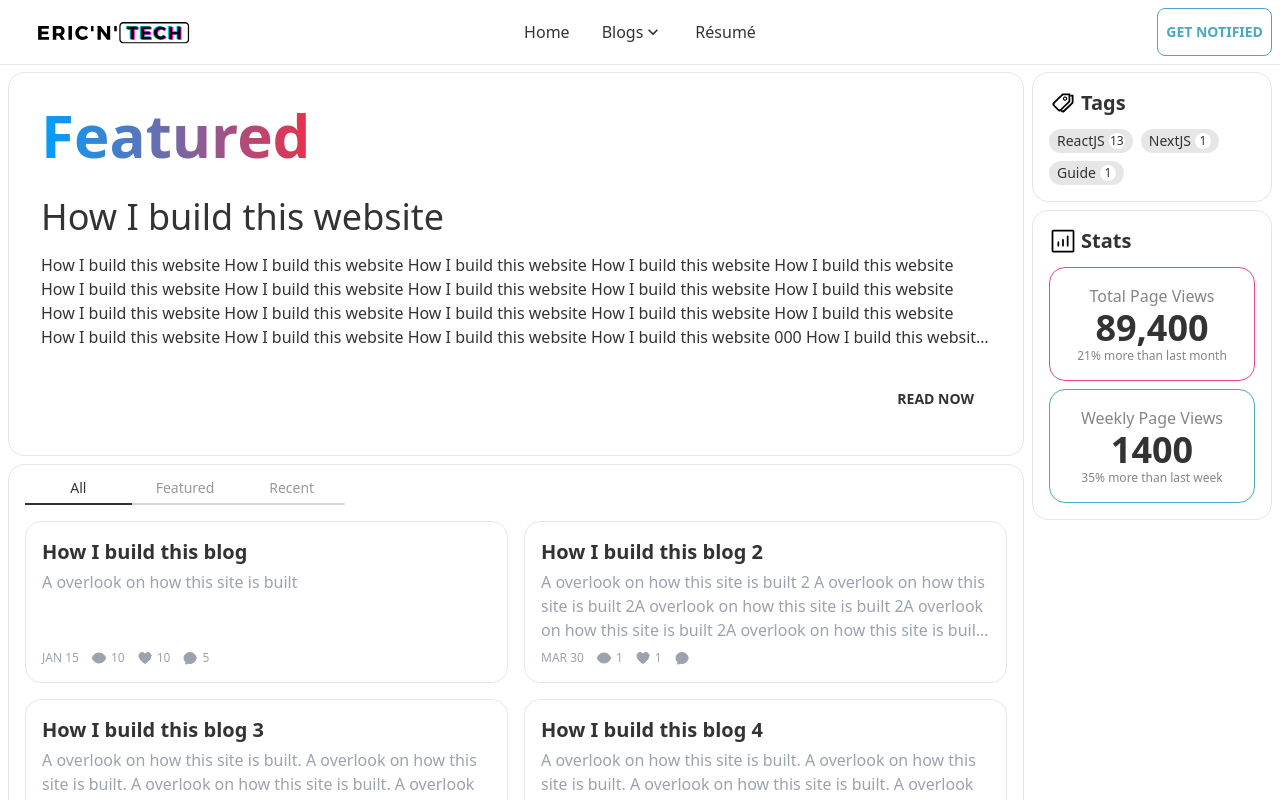
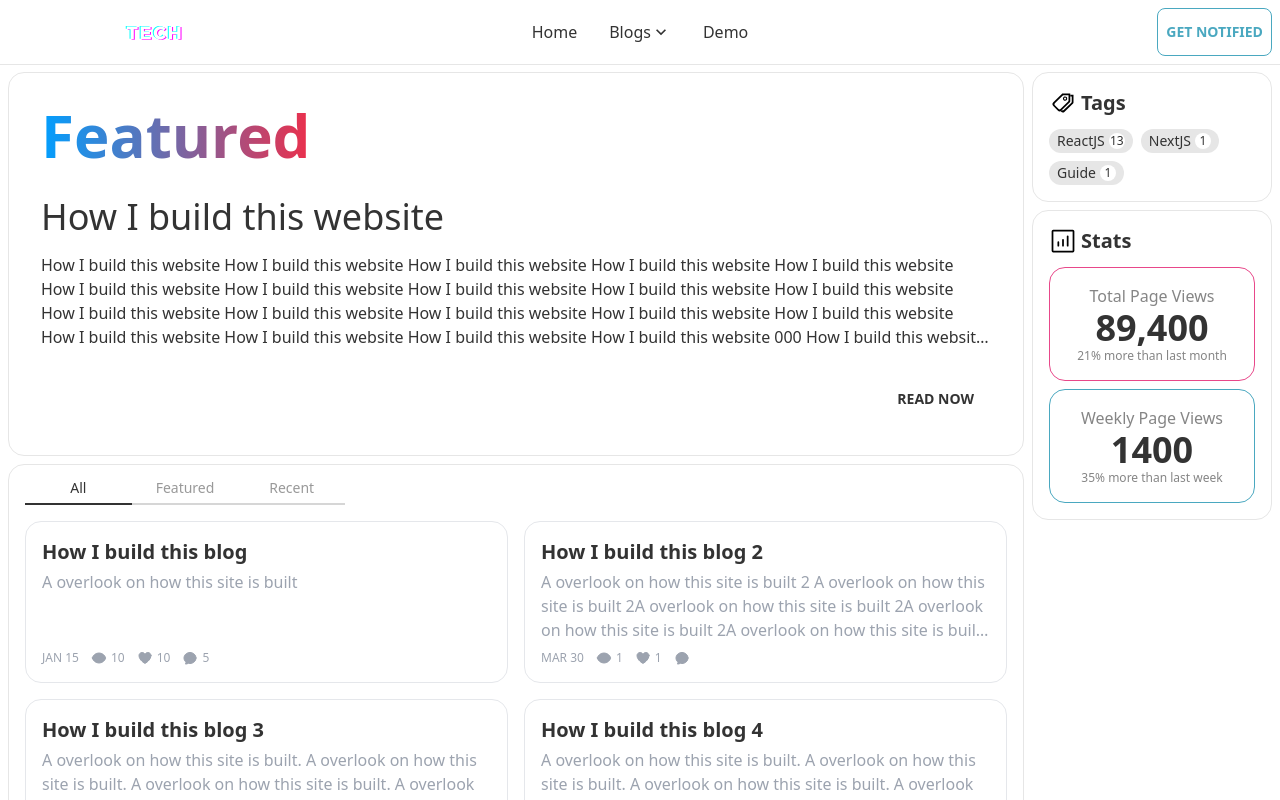
Before and after one commit to ericyangchen/ericntech, a Next.js app: page /blogs in a window 1280 px wide. Shown: the top 800 px of the page. Built offline with nearby package versions, Linux system fonts and the light colour scheme.

Commit message:
style: style mod

```diff
--- a/app/blogs/(overview)/page.tsx
+++ b/app/blogs/(overview)/page.tsx
@@ -5,6 +5,7 @@ export default function BlogOverviewPage() {
   return (
     <div className="flex flex-col gap-2 bg-base-100">
       <FeaturedSection />
+      {/* @ts-expect-error Server Component */}
       <ListSection />
     </div>
   );
--- a/app/components/Navbar.tsx
+++ b/app/components/Navbar.tsx
@@ -1,19 +1,44 @@
-"use client";
 import MenuIcon from "./icons/common/MenuIcon";
-import LogoNormal from "./icons/logo/black/LogoNormal";
+// import LogoNormal from "./icons/logo/black/LogoNormal";
 import LogoHollowNofill from "./icons/logo/white/LogoHollowNofill";
 
 export default function Navbar() {
   return (
-    <div className="h-16 navbar ">
-      {/* Logo & Mobile: Drawer */}
+    <div className="h-16 navbar">
       <div className="navbar-start">
+        <Drawer />
+        <Logo />
+      </div>
+
+      <NavbarMenu />
+
+      {/* Navbar Buttons */}
+      <div className="navbar-end">
+        <a className="p-2 btn btn-outline btn-info">Get Notified</a>
+      </div>
+    </div>
+  );
+}
+
+const Logo = () => {
+  return (
+    <button className="flex items-center justify-center p-0 font-semibold normal-case btn btn-ghost h-fit hover:bg-transparent">
+      {/* <LogoNormal width={200} height={52} /> */}
+      <LogoHollowNofill width={200} height={52} />
+    </button>
+  );
+};
+
+/** Drawer for Mobile  */
+const Drawer = () => {
+  return (
     <div className="dropdown">
       {/* Drawer Icon */}
       <label tabIndex={0} className="btn btn-ghost lg:hidden btn-circle">
         <MenuIcon width={24} height={24} />
       </label>
-          {/* Drawer Menu */}
+
+      {/* Menu */}
       <ul
         tabIndex={0}
         className="p-2 mt-3 shadow menu menu-compact dropdown-content bg-base-100 rounded-box w-60"
@@ -51,15 +76,12 @@ export default function Navbar() {
         </li>
       </ul>
     </div>
+  );
+};
 
-        {/* Logo */}
-        <button className="flex items-center justify-center p-0 font-semibold normal-case btn btn-ghost h-fit">
-          <LogoNormal width={200} height={52} />
-          {/* <LogoHollowNofill width={200} height={52} /> */}
-        </button>
-      </div>
-
-      {/* Desktop: Navbar Menu */}
+/** Menu for Desktop */
+const NavbarMenu = () => {
+  return (
     <div className="hidden navbar-center lg:flex">
       <ul className="px-1 menu menu-horizontal">
         <li>
@@ -91,15 +113,9 @@ export default function Navbar() {
           </ul>
         </li>
         <li>
-            <a>Résumé</a>
+          <a>Demo</a>
         </li>
       </ul>
     </div>
-
-      {/* Navbar Buttons */}
-      <div className="navbar-end">
-        <a className="p-2 btn btn-outline btn-info">Get Notified</a>
-      </div>
-    </div>
   );
-}
+};
--- a/app/layout.tsx
+++ b/app/layout.tsx
@@ -9,10 +9,10 @@ export default function RootLayout({
   return (
     <html lang="en">
       <head />
-      <body className="h-screen">
+      <body className="w-screen h-screen">
         {/* Navbar */}
         <div className="fixed top-0 z-50 w-full border-b border-base-200 backdrop-blur">
-          <div className="mx-auto max-w-7xl">
+          <div className="mx-auto lg:max-w-7xl">
             <Navbar />
           </div>
         </div>
--- a/app/page.tsx
+++ b/app/page.tsx
@@ -1,5 +1,4 @@
 import "./HomePage.css";
-
 // import { Oswald } from "@next/font/google";
 // const FontOswald = Oswald({
 //   weight: "700",
```
Lines whose indentation alone changed are shown as unchanged.
